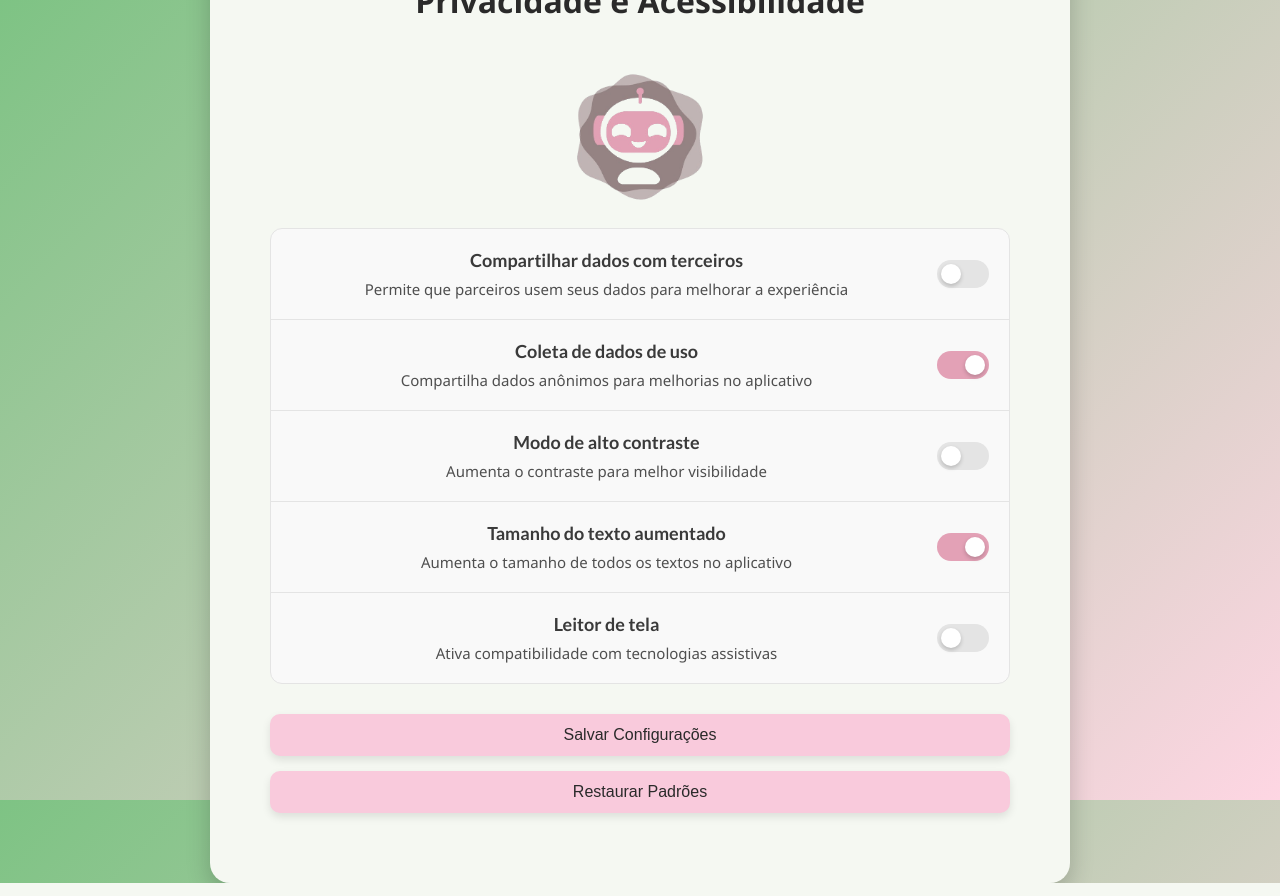
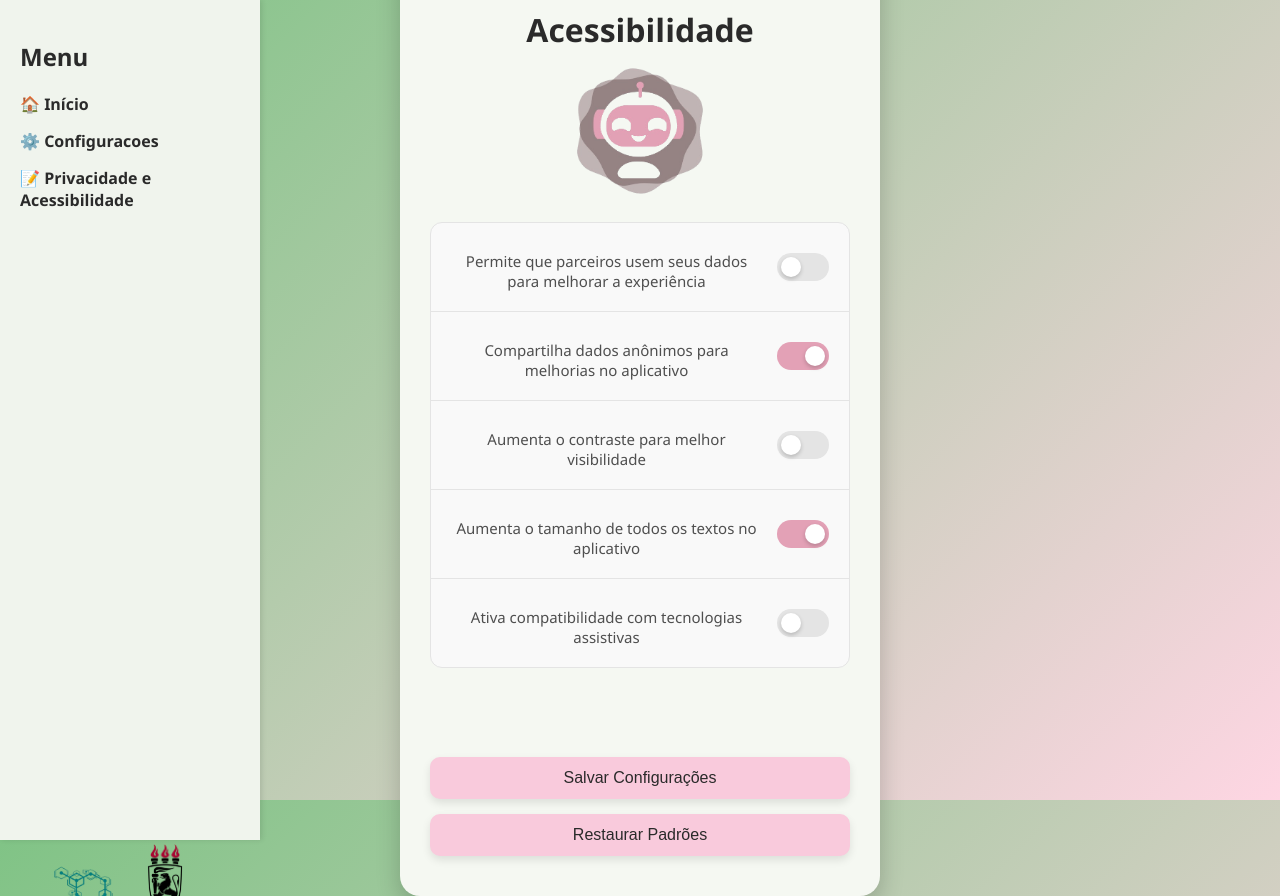
Before and after one commit to fabiomatheus-dev/projeto_lea, a Django app: page /privacidade/privacidade/ in a window 1280 px wide. Run offline with Django 5.2, Linux system fonts and the light colour scheme.

Commit message:
atualizacao

```diff
--- a/lea_app/static/lea_app/css/style_privacidade.css
+++ b/lea_app/static/lea_app/css/style_privacidade.css
@@ -380,3 +380,45 @@ h1 {
     .content-section {
       animation: fadeIn 0.8s ease-out;
     }
+
+    .sidebar {
+    width: 220px;
+    background-color: #f0f4ed;
+    padding: 20px;
+    box-shadow: 2px 0 5px rgba(0, 0, 0, 0.1);
+    position: fixed; /* Deixa a barra lateral fixa à esquerda */
+    height: 100%; /* Garantir que a barra lateral ocupe toda a altura da tela */
+    left: 0;
+    top: 0;
+}
+
+.sidebar h2 {
+    font-size: 1.5em;
+    margin-bottom: 20px;
+    color: #2a2a2a;
+}
+
+.sidebar ul {
+    list-style: none;
+    padding: 0;
+}
+
+.sidebar ul li {
+    margin-bottom: 15px;
+}
+
+.sidebar ul li a {
+    color: #2a2a2a;
+    text-decoration: none;
+    font-weight: bold;
+    transition: color 0.3s;
+}
+
+.sidebar ul li a:hover {
+    color: #7ec384;
+}
+
+.layout {
+    display: flex;
+    height: 100vh; /* Garantir que o layout ocupe a altura total da tela */
+}
--- /dev/null
+++ b/lea_app/static/lea_app/css/style_teste.css
@@ -0,0 +1,286 @@
+body {
+    margin: 0;
+    padding: 0;
+    font-family: "Segoe UI", Tahoma, Geneva, Verdana, sans-serif;
+    background: linear-gradient(135deg, #7ec384, #fed6e3);  /* azul-claro para rosa-claro */
+    display: flex;
+    justify-content: center;
+    align-items: center;
+    height: 100vh;
+}
+
+.container {
+    background-color: #f5f8f2; /* tom mais suave de verde-claro */
+    padding: 40px 30px;
+    border-radius: 20px;
+    box-shadow: 0 10px 25px rgba(0, 0, 0, 0.2);
+    max-width: 420px;
+    width: 90%;
+    text-align: center;
+    color: #2a2a2a;
+    transition: transform 0.3s ease;
+}
+
+.container:hover {
+    transform: scale(1.01);
+}
+
+.logos {
+    text-align: center;
+    margin-top: 20px;
+}
+
+h1 {
+    margin-bottom: 15px;
+    font-size: 2em;
+    color: #2a2a2a;
+}
+
+.intro {
+    font-size: 1.1em;
+    margin-bottom: 30px;
+    color: #4a4a4a;
+}
+
+.actions {
+    display: flex;
+    flex-direction: column;
+    gap: 15px;
+}
+
+.actions button,
+.actions a {
+    padding: 12px 15px;
+    border: none;
+    border-radius: 10px;
+    text-decoration: none;
+    font-size: 1em;
+    font-weight: 500;
+    cursor: pointer;
+    transition: all 0.3s ease-in-out;
+    box-shadow: 0 4px 8px rgba(0, 0, 0, 0.1);
+}
+
+.actions .start {
+    background-color: #f9cadc;
+    color:#000;
+}
+
+.actions .start:hover {
+    background-color: #c8e9c8;
+}
+
+.actions .option {
+    background-color: #7ec384;
+    color: #fff;
+}
+
+.actions .option:hover {
+    background-color: #65aa6b;
+}
+
+.actions .login {
+    background-color: #f9cadc;
+    color: #2a2a2a;
+    display: block;
+    width: 100%;
+    text-align: center;
+    box-sizing: border-box;
+}
+
+.actions .interacao {
+    background-color: #f9cadc;
+    color: #2a2a2a;
+    display: block;
+    width: 100%;
+    text-align: center;
+    box-sizing: border-box;
+}
+
+.actions .login:hover {
+    background-color: #c8e9c8;
+    color: #000;
+}
+
+.actions .privacy {
+    background-color: #f9cadc;
+    color: #2a2a2a;
+}
+
+.actions .privacy:hover {
+    background-color: #c8e9c8;
+}
+
+input[type="text"],
+input[type="email"],
+input[type="password"] {
+    padding: 8px 8px;
+    width: 100%;
+    margin-bottom: 15px;
+    border: 2px solid #d9e4dd;
+    border-radius: 12px;
+    background-color: #ffffffcc;
+    box-shadow: 0 4px 8px rgba(0, 0, 0, 0.05);
+    transition: border 0.3s ease, box-shadow 0.3s ease;
+    font-size: 1em;
+    color: #2a2a2a;
+}
+
+input:focus {
+    border-color: #7ec384;
+    outline: none;
+    box-shadow: 0 0 0 3px rgba(126, 195, 132, 0.3);
+}
+
+input::placeholder {
+    color: #8d8d8d;
+    font-style: italic;
+}
+
+.main-content {
+    flex: 1;
+    margin-left: 220px; /* Cria um espaço à esquerda para a barra lateral */
+    padding: 40px;
+    background-color: #ffffff;
+    min-height: 100vh; /* Garantir que o conteúdo principal ocupe a altura total */
+    display: flex;
+    justify-content: center; /* Centraliza o conteúdo dentro do main */
+    align-items: center; /* Centraliza o conteúdo dentro do main */
+}
+
+.layout {
+    display: flex;
+    height: 100vh; /* Garantir que o layout ocupe a altura total da tela */
+}
+
+.sidebar {
+    width: 220px;
+    background-color: #f0f4ed;
+    padding: 20px;
+    box-shadow: 2px 0 5px rgba(0, 0, 0, 0.1);
+    position: fixed; /* Deixa a barra lateral fixa à esquerda */
+    height: 100%; /* Garantir que a barra lateral ocupe toda a altura da tela */
+    left: 0;
+    top: 0;
+}
+
+.sidebar h2 {
+    font-size: 1.5em;
+    margin-bottom: 20px;
+    color: #2a2a2a;
+}
+
+.sidebar ul {
+    list-style: none;
+    padding: 0;
+}
+
+.sidebar ul li {
+    margin-bottom: 15px;
+}
+
+.sidebar ul li a {
+    color: #2a2a2a;
+    text-decoration: none;
+    font-weight: bold;
+    transition: color 0.3s;
+}
+
+.sidebar ul li a:hover {
+    color: #7ec384;
+}
+
+/* SWITCH PERSONALIZADO COM SUA PALETA */
+    .switch {
+      position: relative;
+      display: inline-block;
+      width: 52px;
+      height: 28px;
+    }
+
+    .switch input {
+      opacity: 0;
+      width: 0;
+      height: 0;
+    }
+
+    .slider {
+      position: absolute;
+      cursor: pointer;
+      top: 0;
+      left: 0;
+      right: 0;
+      bottom: 0;
+      background-color: #E4E4E4; /* Cinza claro */
+      transition: .4s;
+      border-radius: 34px;
+    }
+
+    .slider:before {
+      position: absolute;
+      content: "";
+      height: 20px;
+      width: 20px;
+      left: 4px;
+      bottom: 4px;
+      background-color: white;
+      transition: .4s;
+      border-radius: 50%;
+      box-shadow: 0 2px 4px rgba(0,0,0,0.2);
+    }
+
+    input:checked + .slider {
+      background-color: #E3A1B6; /* Rosa Antigo */
+    }
+
+    input:checked + .slider:before {
+      transform: translateX(24px);
+    }
+
+    /* CARTÕES DE CONFIGURAÇÃO */
+    .settings-card {
+      background: #F9F9F9; /* Off-white */
+      border-radius: 12px;
+      padding: 0;
+      margin-bottom: 30px;
+      overflow: hidden;
+      border: 1px solid #E4E4E4; /* Cinza claro */
+    }
+
+    .setting-item {
+      display: flex;
+      justify-content: space-between;
+      align-items: center;
+      padding: 20px;
+      border-bottom: 1px solid #E4E4E4; /* Cinza claro */
+      transition: background-color 0.2s;
+    }
+
+    .setting-item:last-child {
+      border-bottom: none;
+    }
+
+    .setting-item:hover {
+      background-color: #c8e9c8; /* Rosa Claro */
+    }
+
+    .setting-text {
+      flex: 1;
+      margin-right: 15px;
+    }
+
+    .setting-title {
+      display: block;
+      font-family: 'Lato', sans-serif;
+      font-size: 18px;
+      font-weight: 700;
+      margin-bottom: 5px;
+      color: #3A3A3A; /* Marrom */
+    }
+
+    .setting-description {
+      display: block;
+      font-size: 15px;
+      color: #4F4F4F; /* Cinza Escuro */
+      margin-top: 8px;
+    }
--- a/privacidade/templates/privacidade/privacidade.html
+++ b/privacidade/templates/privacidade/privacidade.html
@@ -6,12 +6,12 @@
   <meta name="viewport" content="width=device-width, initial-scale=1.0">
   <title>Privacidade e Acessibilidade</title>
   <link href="https://fonts.googleapis.com/css2?family=Lora:wght@400;700&family=Source+Sans+Pro:wght@400;600&family=Lato:wght@400;700&display=swap" rel="stylesheet">
-  <link rel="stylesheet" href="{% static 'lea_app/css/style_privacidade.css' %}">
+  <link rel="stylesheet" href="{% static 'lea_app/css/style_teste.css' %}">
 </head>
 <body>
   <div class="container">
     <h1>Privacidade e Acessibilidade</h1>
-    <div class="content-section">
+    <!-- <div class="content-section"> -->
         <div class="avatar-container">
             <img src="{% static 'img/lea_avatar.png' %}" alt="LEA" style="max-width: 150px;">
         </div><br>
@@ -19,7 +19,7 @@
       <div class="settings-card">
         <div class="setting-item">
           <div class="setting-text">
-            <span class="setting-title">Compartilhar dados com terceiros</span>
+            <!-- <span class="setting-title">Compartilhar dados com terceiros</span> -->
             <span class="setting-description">Permite que parceiros usem seus dados para melhorar a experiência</span>
           </div>
           <label class="switch">
@@ -30,7 +30,7 @@
 
         <div class="setting-item">
           <div class="setting-text">
-            <span class="setting-title">Coleta de dados de uso</span>
+            <!-- <span class="setting-title">Coleta de dados de uso</span> -->
             <span class="setting-description">Compartilha dados anônimos para melhorias no aplicativo</span>
           </div>
           <label class="switch">
@@ -46,7 +46,7 @@
       <!-- <div class="settings-card"> -->
         <div class="setting-item">
           <div class="setting-text">
-            <span class="setting-title">Modo de alto contraste</span>
+            <!-- <span class="setting-title">Modo de alto contraste</span> -->
             <span class="setting-description">Aumenta o contraste para melhor visibilidade</span>
           </div>
           <label class="switch">
@@ -57,7 +57,7 @@
 
         <div class="setting-item">
           <div class="setting-text">
-            <span class="setting-title">Tamanho do texto aumentado</span>
+            <!-- <span class="setting-title">Tamanho do texto aumentado</span> -->
             <span class="setting-description">Aumenta o tamanho de todos os textos no aplicativo</span>
           </div>
           <label class="switch">
@@ -68,7 +68,7 @@
 
         <div class="setting-item">
           <div class="setting-text">
-            <span class="setting-title">Leitor de tela</span>
+            <!-- <span class="setting-title">Leitor de tela</span> -->
             <span class="setting-description">Ativa compatibilidade com tecnologias assistivas</span>
           </div>
           <label class="switch">
@@ -78,10 +78,27 @@
         </div>
       <!-- </div> -->
     </div>
-      <div class="actions">
+      <div class="actions"><br><br>
         <button class="login">Salvar Configurações</button>
         <button class="login">Restaurar Padrões</button>
       </div>
   </div>
+      <div class="layout">
+        <nav class="sidebar">
+            <h2>Menu</h2>
+            <ul>
+                <li><a href="{% url 'index' %}">🏠 Início</a></li>
+                <li><a href="{% url 'configuracoes' %}">⚙️ Configuracoes</a></li>
+                <li><a href="{% url 'privacidade' %}">📝 Privacidade e Acessibilidade</a></li>
+            </ul>
+                        <br>
+        {% load static %}
+        <div class="logos"><br><br><br><br><br><br><br><br><br><br><br><br><br><br><br><br><br><br><br><br><br><br><br><br><br><br>
+            <img src="{% static 'img/logo_nova.png' %}" width="65px">
+            <img src="{% static 'img/logo_ufpe.png' %}" width="90px">
+            <img src="{% static 'img/logo_facepe.png' %}" width="80px">
+        </div>
+     </nav>
+</div>
 </body>
 </html>
```
Also changed, not shown: accounts/templates/base.html (+7 -0 lines), configuracoes/Templates/configuracoes.html (+7 -0 lines), interacao/templates/interacao.html (+7 -0 lines), lea_app/templates/lea_app/index.html (+7 -7 lines), static/img/logo_nova.png (added).
